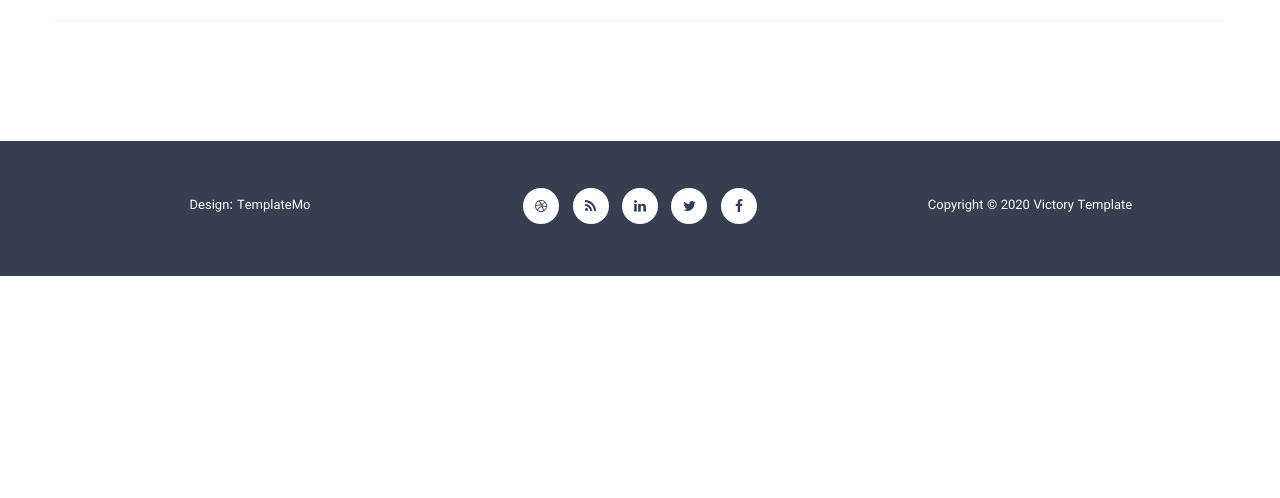
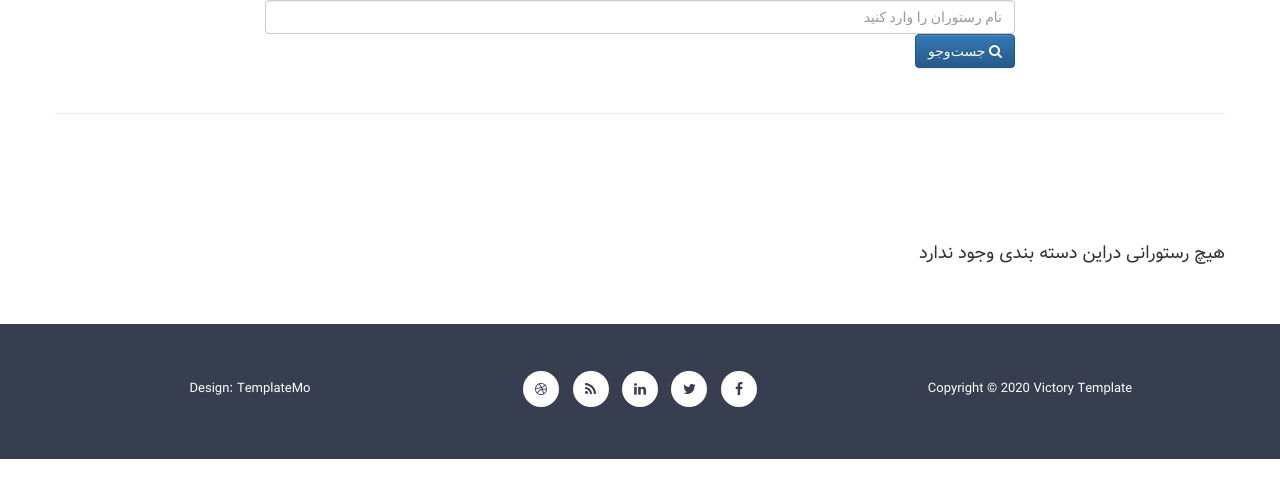
Before and after one commit to ghazaale-r/meigoo, a Django app: page /category/all/ in a window 1280 px wide. Shown: the part 181-679 px from the top of the page. Run offline with Django 4.2, Linux system fonts and the light colour scheme; data that the repository does not hold is empty; some libraries are stand-ins or nearby versions.

Commit message:
Update categories_restaurants_page.html

```diff
--- a/src/templates/restaurant/categories_restaurants_page.html
+++ b/src/templates/restaurant/categories_restaurants_page.html
@@ -2,11 +2,95 @@
 {% load static %}
 
 
+
+{% block style_tag %}
+<style>
+    body {
+        background-color: #eee;
+        font-family: "Poppins", sans-serif;
+        font-weight: 300;
+    }
+
+    {% comment %} .height {
+        height: 100vh;
+    }
+ {% endcomment %}
+
+    .search {
+        position: relative;
+        box-shadow: 0 0 40px rgba(51, 51, 51, .1);
+
+    }
+
+    .search input {
+
+        height: 60px;
+        {% comment %} text-indent: 110px; {% endcomment %}
+        border: 2px solid #d6d4d4;
+
+
+    }
+
+
+    .search input:focus {
+
+        box-shadow: none;
+        border: 2px solid blue;
+
+
+    }
+
+    .search .fa-search {
+
+        position: absolute;
+        top: 20px;
+        left: 16px;
+
+    }
+
+    .search button {
+
+        position: absolute;
+        top: 5px;
+        left: 5px;
+        height: 50px;
+        width: 110px;
+        background: blue;
+
+    }
+</style>
+
+{% endblock style_tag %}
+
+
+
+
+
 {% block content %}
+
+
+<div class="container">
+
+    <div class="row height d-flex justify-content-center align-items-center">
+
+        <div class="col-md-8 col-md-offset-2" style="padding-bottom: 25px;">
+
+            <form class="search" action={% url 'restaurants:search-restaurant' %} method='get'>
+                <input type="text" class="form-control" placeholder="نام رستوران را وارد کنید " name="q">
+                <button class="btn btn-primary">
+                    <i class="fa fa-search"></i>
+                    جست‌وجو
+                </button>
+            </form>
+
+        </div>
+
+    </div>
+</div>
 
     {% include "restaurant/categories_section.html" with cats=categories %}
 
-    <section class="featured-food" style="padding: 0px;">
+    <section class="featured-food" style="padding: 0px;" >
         <div class="container">
             <!-- <div class="row">
                 <div class="heading">
@@ -14,6 +98,7 @@
                 </div>
             </div> -->
             <div class="row">
+                {% if category_restrnt %}
                     {% for rest in category_restrnt %}
                     <div class="col-md-3">
                         <div class="food-item">
@@ -21,21 +106,38 @@
 
                             {% if rest.image %}
 
-                        <img src="{{rest.image.url}}" alt="{{rest.image.url}}">
+                            <img src="{{rest.image.url}}" alt="{{rest.image.url}}" style="width: 100%;
+                            height: 100px;
+                            object-fit: cover;">
 
                             {% else %}
 
-                        <img src="{% static "default.jpg" %}" alt="">
+                            <img src="{% static "default.jpg" %}" alt="" style="width: 100%;
+                            height: 100px;
+                            object-fit: cover;">
 
                             {% endif %}
 
                             {% comment %} <img src="img/breakfast_item.jpg" alt=""> {% endcomment %}
-                        <div class="star-rate"> <span style="color: gray;">({{ rest.rating_count }}) </span> &nbsp;  {{rest.sum_rating}} &nbsp;
+                            <div class="star-rate">
+
+                                {% if rest.rating_count > 0 %}
+                                    <span style="color: gray;">({{rest.rating_count}}) </span> &nbsp;  {{rest.average_rating}} &nbsp;
+
                                     <span class="sc-fubCfw dHxJBl">
                                         <svg width="12" height="12" viewBox="0 0 12 12" fill="#FFCE00">
                                             <path fill-rule="evenodd" clip-rule="evenodd" d="M5.99984 9.62097L2.42572 11.5L3.10832 7.52016L0.216797 4.70163L4.21278 4.12098L5.99984 0.5L7.7869 4.12098L11.7829 4.70163L8.89136 7.52016L9.57395 11.5L5.99984 9.62097Z"></path>
                                         </svg>
                                     </span>
+                                {% else %}
+                                    <span style="color: gray;"> بدون امتیاز  </span>&nbsp;
+
+                                    <span class="sc-fubCfw dHxJBl">
+                                        <svg width="12" height="12" viewBox="0 0 12 12" fill="gray">
+                                            <path fill-rule="evenodd" clip-rule="evenodd" d="M5.99984 9.62097L2.42572 11.5L3.10832 7.52016L0.216797 4.70163L4.21278 4.12098L5.99984 0.5L7.7869 4.12098L11.7829 4.70163L8.89136 7.52016L9.57395 11.5L5.99984 9.62097Z"></path>
+                                        </svg>
+                                    </span>
+                                {% endif %}
                             </div>
                             <div class="text-content">
                                 <h4>resturant categories </h4>
@@ -49,6 +151,18 @@
                     </div>
                     {% endfor %}
 
+                {% else %}
+                <div style="padding-bottom:50px">
+                    {% comment %} {% if from_view_1  %}
+                    <h4>هیچ رستورانی در این دسته بندی وجود ندارد</h4>
+                    {% elif  from_view_2 %}
+                    <h4>رستورانی به نام {{rest_name}} وجود ندارد</h4>
+                    {% endif %} {% endcomment %}
+
+                    <h4>{{msg_not_found}}</h4>
+                </div>
+
+                {% endif %}
 
 
             </div>
```
Lines whose indentation alone changed are shown as unchanged.
